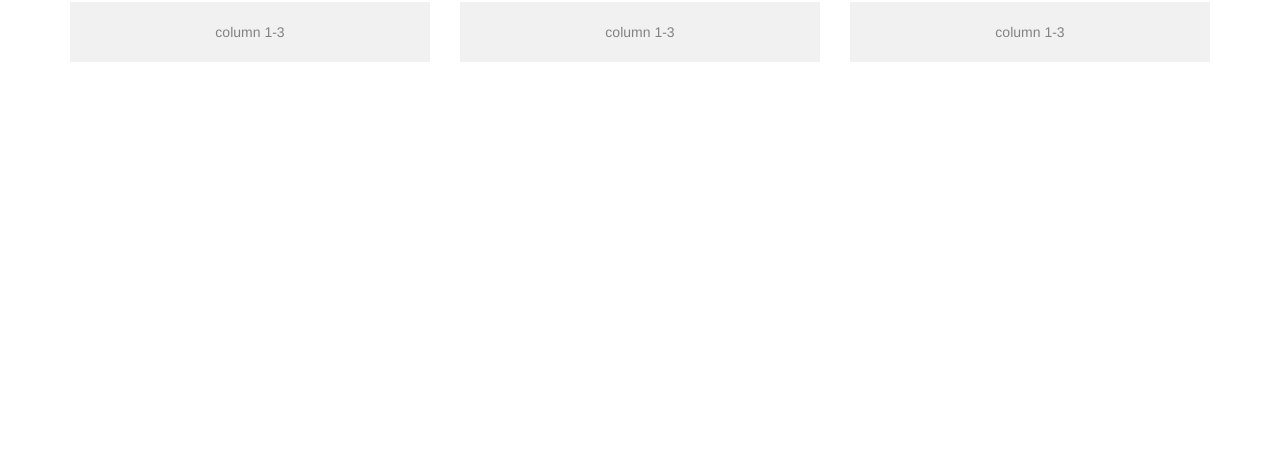
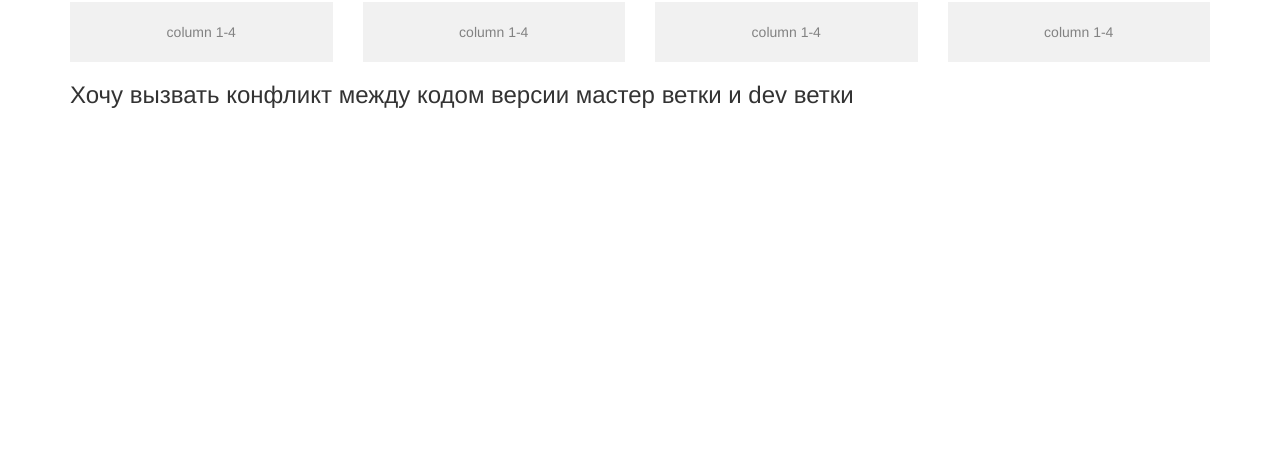
Before and after one commit to edytor49/test-proekt, a plain HTML site: page index.html in a window 1280 px wide. Shown: the part 341-800 px from the top of the page. Drawn offline with nearby package versions, Linux system fonts and the light colour scheme.

Commit message:
заменили кол-во колонок
хочу добится конфликта между master и dev версиями, чтобы опнять как это
будет происходить.

```diff
--- a/index.html
+++ b/index.html
@@ -24,22 +24,28 @@
   </div>
   <h2>Данный заголовок есть только в мастер ветке</h2>
   <div class="row">
-    <div class="col-sm-4">
+    <div class="col-sm-3">
       <div class="column">
-        column 1-3
+        column 1-4
       </div>
     </div>
-    <div class="col-sm-4">
+    <div class="col-sm-3">
       <div class="column">
-        column 1-3
+        column 1-4
       </div>
     </div>
-    <div class="col-sm-4">
+    <div class="col-sm-3">
       <div class="column">
-        column 1-3
+        column 1-4
+      </div>
+    </div>
+    <div class="col-sm-3">
+      <div class="column">
+        column 1-4
       </div>
     </div>
   </div>
+  <h3>Хочу вызвать конфликт между кодом версии мастер ветки и dev ветки</h3>
 </div>
 
 <script src="https://maxcdn.bootstrapcdn.com/bootstrap/3.3.6/js/bootstrap.min.js"></script>
```
